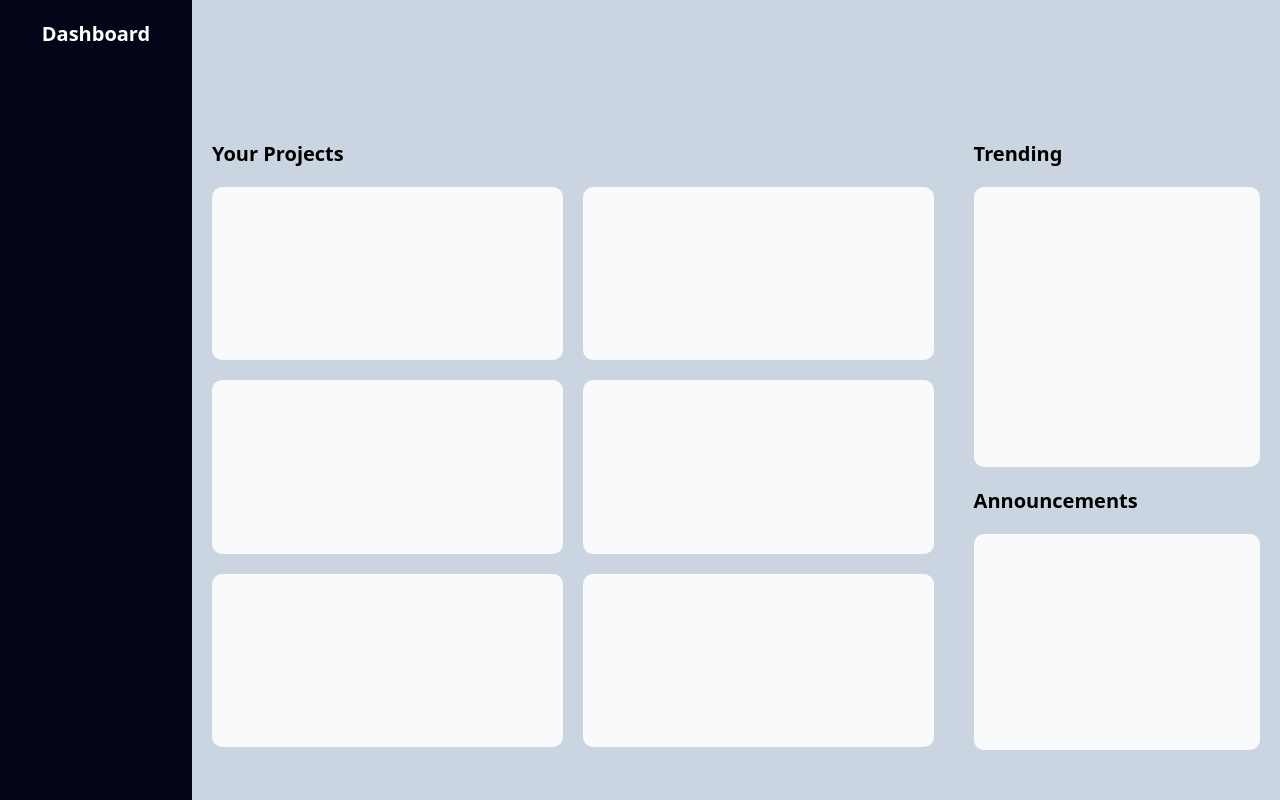
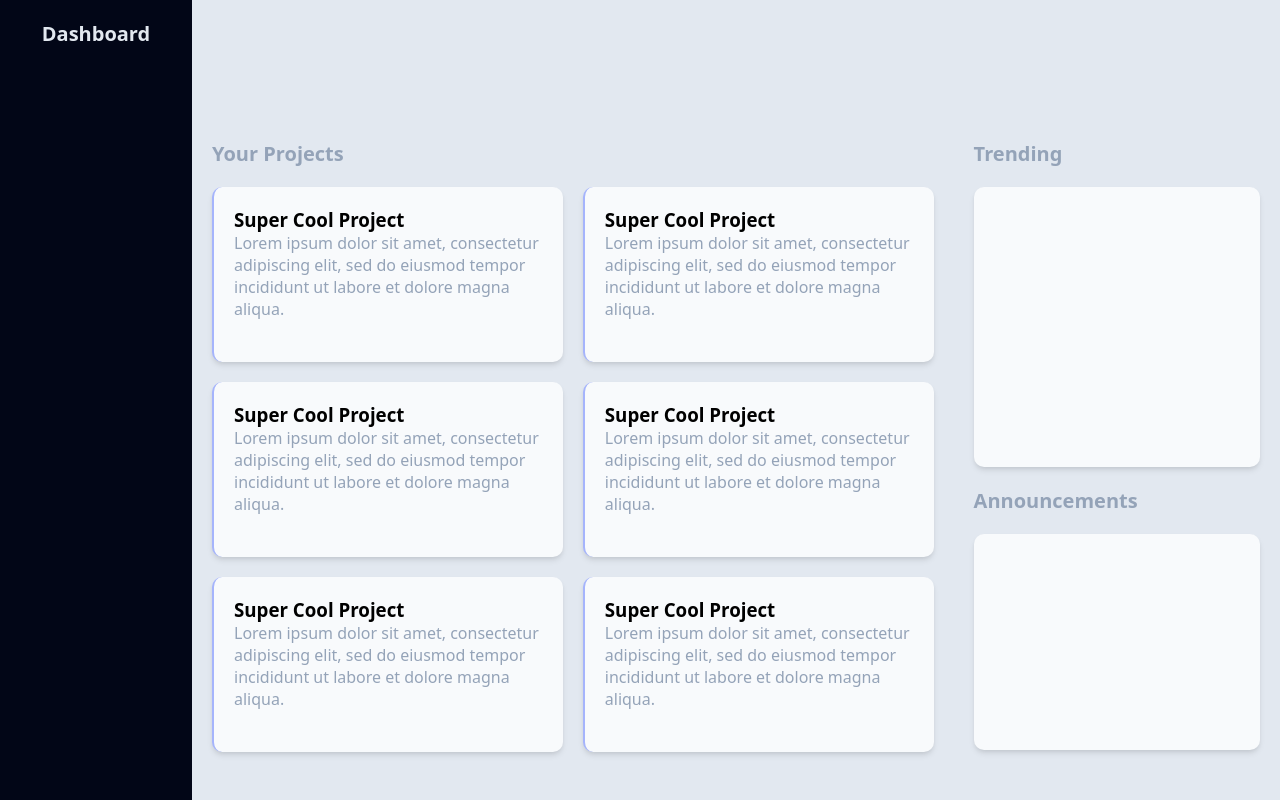
Before and after one commit to kaeladair/admin-dashboard, a plain HTML site: page index.html in a window 1280 px wide. Drawn offline with Linux system fonts and the light colour scheme.

Commit message:
Card styling

```diff
--- a/css/styles.css
+++ b/css/styles.css
@@ -2,6 +2,14 @@
     margin: 0;
     padding: 0;
     font-family: system-ui, -apple-system, BlinkMacSystemFont, 'Segoe UI', Roboto, Oxygen, Ubuntu, Cantarell, 'Open Sans', 'Helvetica Neue', sans-serif;
+}
+
+p {
+    color: #94a3b8;
+}
+
+h2 {
+    color: #020617;
 }
 
 .main {
@@ -19,10 +27,11 @@
     text-align: center;
     margin-top: 20px;
     font-size: 20px;
+    color: #e2e8f0;
 }
 
 .header {
-    background-color: #cbd5e1;
+    background-color: #e2e8f0;
 }
 
 .content {
@@ -34,12 +43,13 @@
 .grid {
     display: grid;
     grid-template-columns: 70% 30%;
-    background-color: #cbd5e1;
+    background-color: #e2e8f0;
 }
 
 .grid-title {
     font-size: 20px;
     margin: 20px;
+    color: #94a3b8;
 }
 
 .cards {
@@ -53,15 +63,20 @@
 .card {
     background-color: #f8fafc;
     border-radius: 10px;
+    border-left: 2px solid #a5b4fc;
+    padding: 20px;
+    box-shadow: rgba(0, 0, 0, 0.1) 0px 4px 6px -1px, rgba(0, 0, 0, 0.06) 0px 2px 4px -1px;
 }
 
 #trending-title {
     font-size: 20px;
     margin: 20px;
+    color: #94a3b8;
 }
  #announcements-title {
     font-size: 20px;
     margin: 20px;
+    color: #94a3b8;
  }
 
  .trend-card {
@@ -69,6 +84,8 @@
     border-radius: 10px;
     margin: 20px;
     height: 35vh;
+    box-shadow: rgba(0, 0, 0, 0.1) 0px 4px 6px -1px, rgba(0, 0, 0, 0.06) 0px 2px 4px -1px;
+
  }
 
  .announce-card {
@@ -76,4 +93,6 @@
     border-radius: 10px;
     margin: 20px;
     height: 27vh;
+    box-shadow: rgba(0, 0, 0, 0.1) 0px 4px 6px -1px, rgba(0, 0, 0, 0.06) 0px 2px 4px -1px;
+
  }
--- a/index.html
+++ b/index.html
@@ -25,12 +25,78 @@
                     <h1 class="grid-title">Your Projects</h1>
 
                     <div class="cards">
-                        <div class="card"></div>
-                        <div class="card"></div>
-                        <div class="card"></div>
-                        <div class="card"></div>
-                        <div class="card"></div>
-                        <div class="card"></div>
+                        <div class="card">
+                            <h3>Super Cool Project</h6>
+                            <p>
+                                Lorem ipsum dolor sit amet, consectetur adipiscing elit,
+                                sed do eiusmod tempor incididunt ut labore et dolore magna aliqua.
+                            </p>
+                            <div class="icons">
+                                <img src="" alt="">
+                                <img src="" alt="">
+                                <img src="" alt="">
+                            </div>
+                        </div>
+                        <div class="card">
+                            <h3>Super Cool Project</h6>
+                            <p>
+                                Lorem ipsum dolor sit amet, consectetur adipiscing elit,
+                                sed do eiusmod tempor incididunt ut labore et dolore magna aliqua.
+                            </p>
+                            <div class="icons">
+                                <img src="" alt="">
+                                <img src="" alt="">
+                                <img src="" alt="">
+                            </div>
+                        </div>
+                        <div class="card">
+                            <h3>Super Cool Project</h6>
+                            <p>
+                                Lorem ipsum dolor sit amet, consectetur adipiscing elit,
+                                sed do eiusmod tempor incididunt ut labore et dolore magna aliqua.
+                            </p>
+                            <div class="icons">
+                                <img src="" alt="">
+                                <img src="" alt="">
+                                <img src="" alt="">
+                            </div>
+                        </div>
+                        <div class="card">
+                            <h3>Super Cool Project</h6>
+                            <p>
+                                Lorem ipsum dolor sit amet, consectetur adipiscing elit,
+                                sed do eiusmod tempor incididunt ut labore et dolore magna aliqua.
+                            </p>
+                            <div class="icons">
+                                <img src="" alt="">
+                                <img src="" alt="">
+                                <img src="" alt="">
+                            </div>
+                        </div>
+                        <div class="card">
+                            <h3>Super Cool Project</h6>
+                            <p>
+                                Lorem ipsum dolor sit amet, consectetur adipiscing elit,
+                                sed do eiusmod tempor incididunt ut labore et dolore magna aliqua.
+                            </p>
+                            <div class="icons">
+                                <img src="" alt="">
+                                <img src="" alt="">
+                                <img src="" alt="">
+                            </div>
+                        </div>
+                        <div class="card">
+                            <h3>Super Cool Project</h6>
+                            <p>
+                                Lorem ipsum dolor sit amet, consectetur adipiscing elit,
+                                sed do eiusmod tempor incididunt ut labore et dolore magna aliqua.
+                            </p>
+                            <div class="icons">
+                                <img src="" alt="">
+                                <img src="" alt="">
+                                <img src="" alt="">
+                            </div>
+                        </div>
                     </div>
 
                 </div>
```
